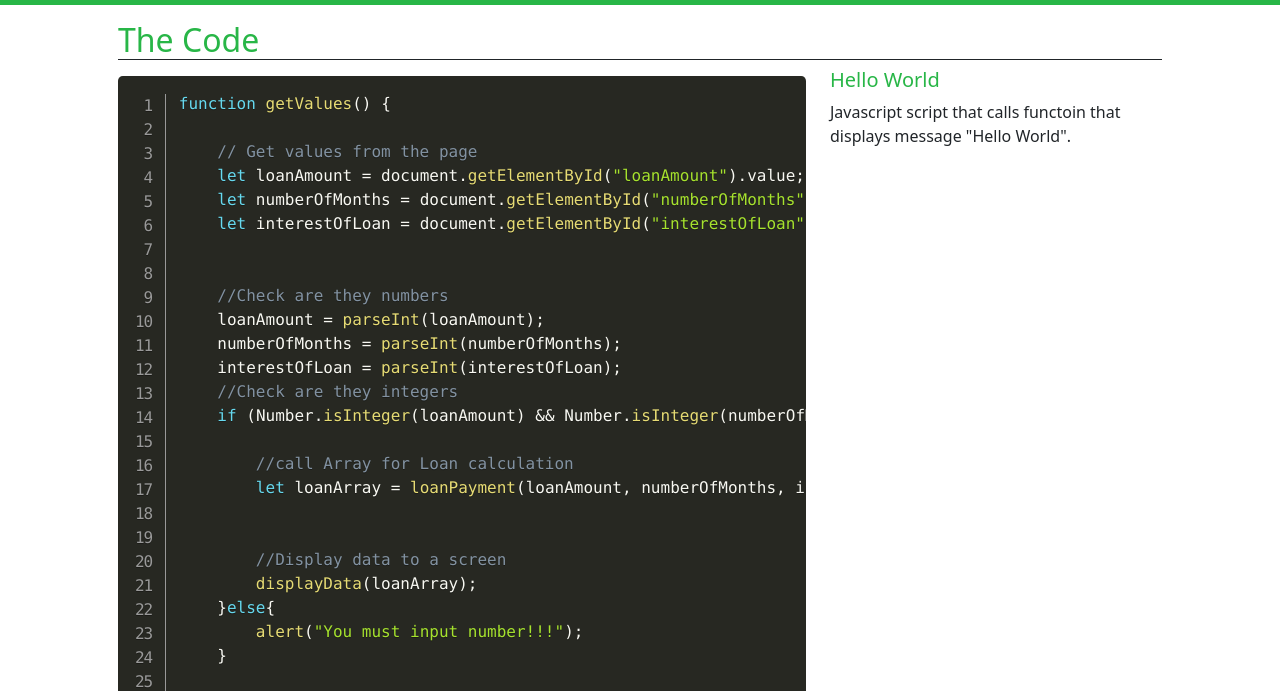
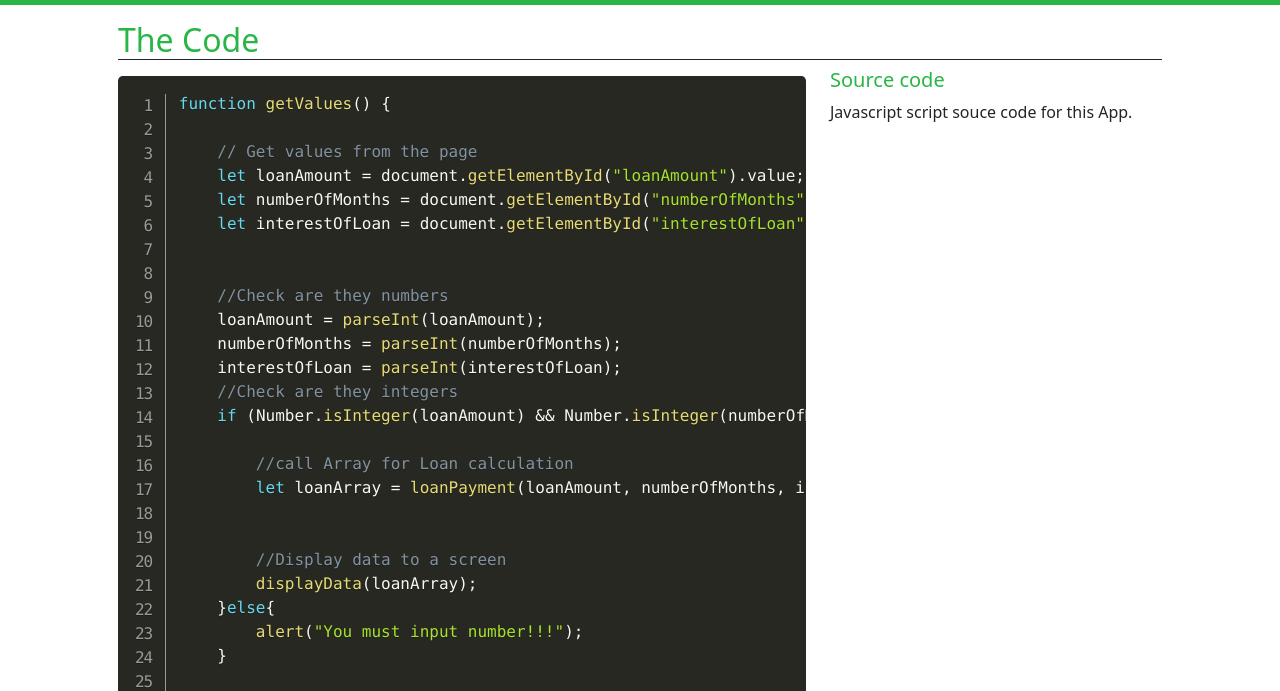
Before and after one commit to MujoDidic/Loan-Calculator, a plain HTML site: page code.html in a window 1280 px wide. Shown: the part 51-742 px from the top of the page. Drawn offline with nearby package versions, Linux system fonts and the light colour scheme.

Commit message:
Description of source code

```diff
--- a/code.html
+++ b/code.html
@@ -169,8 +169,8 @@ function displayData(loanArray){
                     </pre>
                 </div>
                 <div class="col-lg-4">
-                    <h5>Hello World</h5>
-                    <p>Javascript script that calls functoin that displays message "Hello World".</p>
+                    <h5>Source code</h5>
+                    <p>Javascript script souce code for this App.</p>
                 </div>
             </div>
         </div>
```
